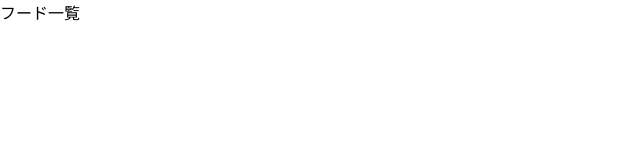
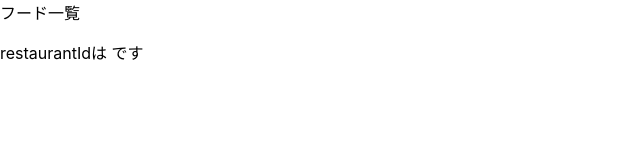
Before and after one commit to mae616/uber-eats-like, a React (Create React App) app in the folder frontend/: page /foods in a window 1280 px wide. Shown: the top 160 px of the page, without its empty margins (0-640 px from the left). Built offline with nearby package versions, Linux system fonts and the light colour scheme.

Commit message:
ルーティングした時にparamsを渡す方法

```diff
--- a/frontend/src/App.js
+++ b/frontend/src/App.js
@@ -18,6 +18,7 @@ function App() {
         <Route path='restaurants' element={<Restaurants />} />
         <Route path='foods' element={<Foods />} />
         <Route path='orders' element={<Orders />} />
+        <Route path='restaurants/:restaurantsId/foods' element={<Foods />} />
       </Routes>
     </Router>
   );
--- a/frontend/src/containers/Foods.jsx
+++ b/frontend/src/containers/Foods.jsx
@@ -1,9 +1,15 @@
 import { Fragment } from 'react';
+import { useParams } from 'react-router-dom';
 
 export const Foods = () => {
+  const { restaurantsId } = useParams();
+
   return (
     <Fragment>
       フード一覧
+      <p>
+        restaurantIdは {restaurantsId} です
+      </p>
     </Fragment>
   );
 };
```
